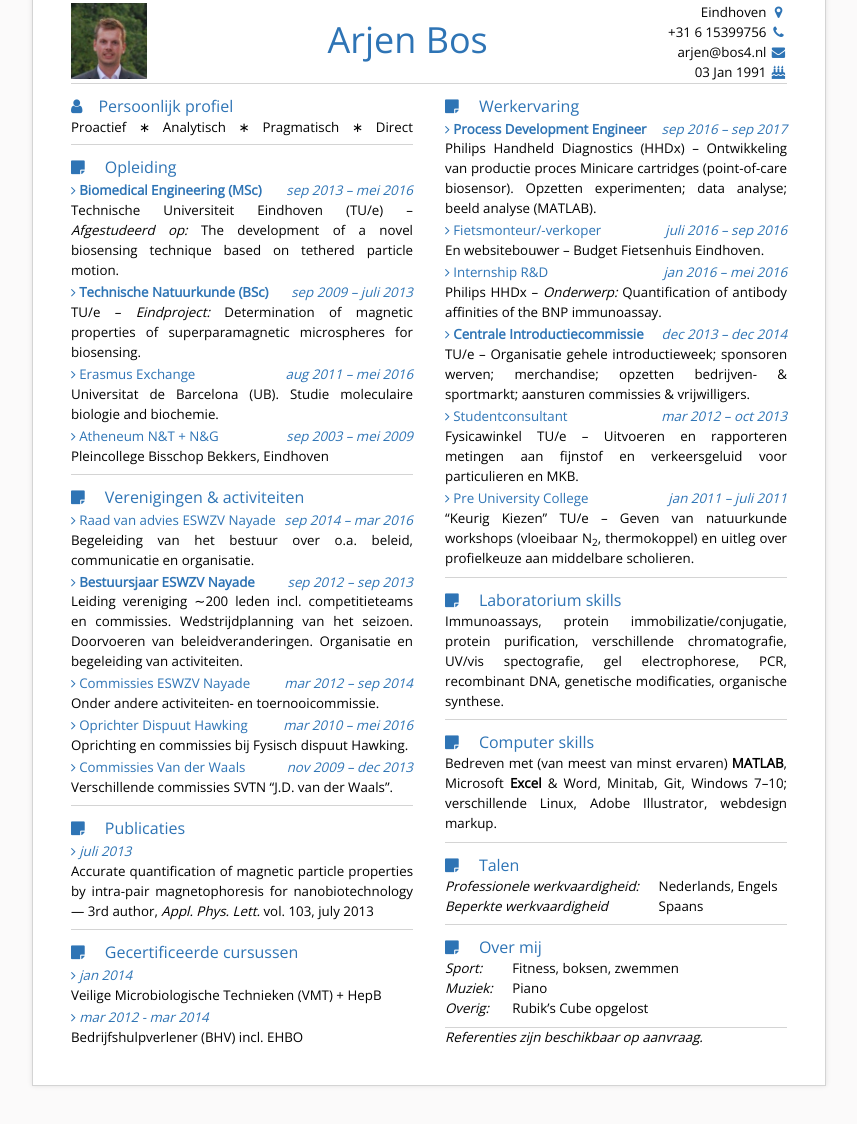
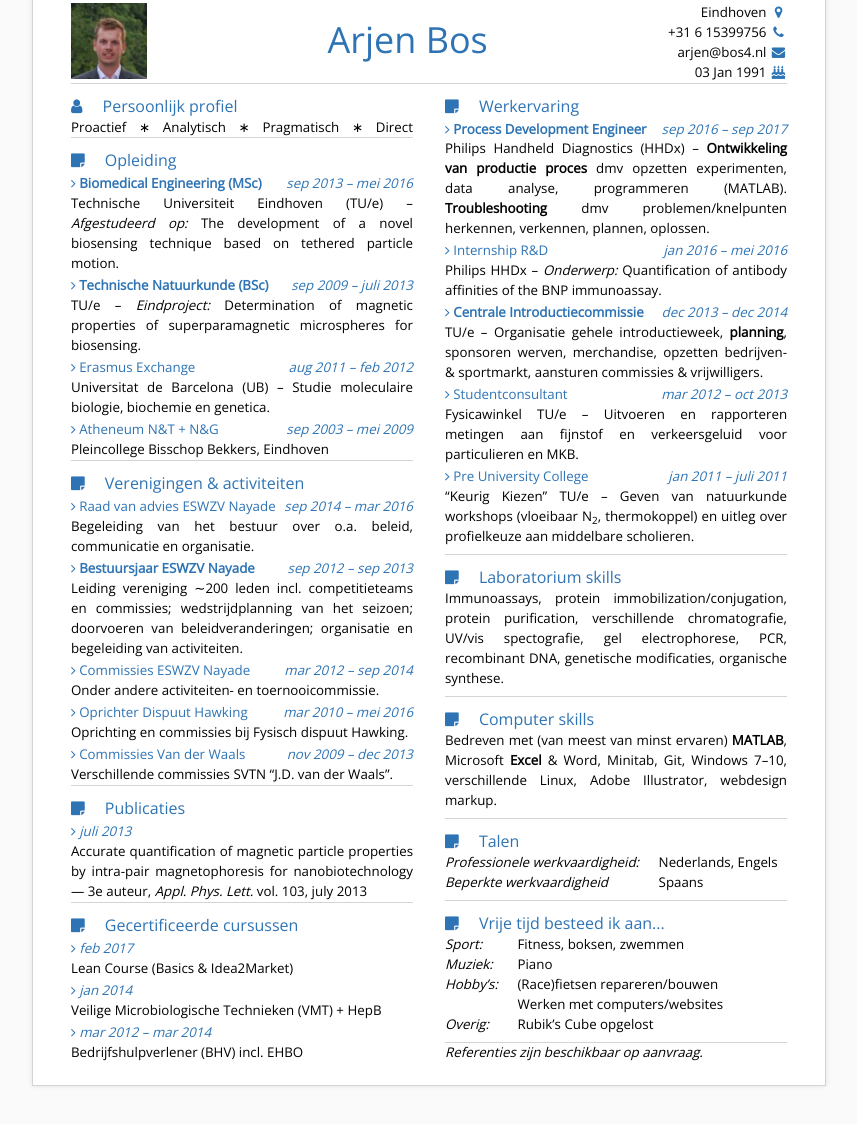
Before and after one commit to ab-os/cv, a plain HTML site: page cv.html in a window 1280 px wide. Shown: the part 74-1198 px from the top of the page, without its empty margins (211-1068 px from the left). Drawn offline with nearby package versions, Linux system fonts and the light colour scheme.

Commit message:
Added some PDFs and changes some <strong>s

```diff
--- a/cv.html
+++ b/cv.html
@@ -1,5 +1,5 @@
 <!DOCTYPE html>
-<html>
+<html lang="nl">
 
 <!-- Font Awesome -->
 <link href="https://maxcdn.bootstrapcdn.com/font-awesome/4.7.0/css/font-awesome.min.css" rel="stylesheet" integrity="sha384-wvfXpqpZZVQGK6TAh5PVlGOfQNHSoD2xbE+QkPxCAFlNEevoEH3Sl0sibVcOQVnN" crossorigin="anonymous">
@@ -47,7 +47,10 @@
 
 			<!-- Persoonlijk -->
 			<section class="cv-section">
-				<h2 class="no-icon"><i class="fa fa-user margin-right"></i>Persoonlijk profiel</h2>
+				<h2 class="no-icon"><i class="fa fa-user margin-right"></i>
+					<span lang="nl">Persoonlijk profiel</span>
+					<span lang="en">Personal profile</span>
+				</h2>
 				<div class="flex-container">
 					<span>Proactief</span>&lowast;<span>Analytisch</span>&lowast;<span>Pragmatisch</span>&lowast;<span>Direct</span>
 				</div>
@@ -57,13 +60,15 @@
 			<section class="cv-section">
 				<h2>Opleiding</h2>
 				<h3><strong>Biomedical Engineering (MSc)</strong><span class="date">sep 2013 - mei 2016</span></h3>
-				<p>Technische Universiteit Eindhoven (TU/e) &ndash; <i>Afgestudeerd op:</i> The development of a novel biosensing technique based on tethered particle motion.</p>
+				<p lang="nl">Technische Universiteit Eindhoven (TU/e) &ndash; <i>Afgestudeerd op:</i> The development of a novel biosensing technique based on tethered particle motion.</p>
+				<p lang="en">Eindhoven University of Technology (TU/e) &ndash; <i>Graduated on:</i> The development of a novel biosensing technique based on tethered particle motion.</p>
 
-				<h3><strong>Technische Natuurkunde (BSc)</strong><span class="date">sep 2009 - juli 2013</h3>
+				<h3><strong lang="nl">Technische Natuurkunde (BSc)</strong><strong lang="en">Applied Physics (BSc)</strong>
+					<span class="date">sep 2009 - juli 2013</h3>
 				<p>TU/e &ndash; <i>Eindproject:</i> Determination of magnetic properties of superparamagnetic microspheres for biosensing.</p>
 
-				<h3>Erasmus Exchange<span class="date">aug 2011 - mei 2016</span></h3>
-				<p>Universitat de Barcelona (UB). Studie moleculaire biologie and biochemie.</p>
+				<h3>Erasmus Exchange<span class="date">aug 2011 - feb 2012</span></h3>
+				<p>Universitat de Barcelona (UB) &ndash; Studie moleculaire biologie, biochemie en genetica.</p>
 
 				<h3>Atheneum N&amp;T + N&amp;G<span class="date">sep 2003 - mei 2009<span></h3>
 				<p>Pleincollege Bisschop Bekkers, Eindhoven</p>
@@ -76,7 +81,7 @@
 				<p>Begeleiding van het bestuur over o.a. beleid, communicatie en organisatie.</p>
 
 				<h3><strong>Bestuursjaar ESWZV Nayade</strong><span class="date">sep 2012 - sep 2013</span></h3>
-				<p>Leiding vereniging &sim;200 leden incl. competitieteams en commissies. Wedstrijdplanning van het seizoen. Doorvoeren van beleidveranderingen. Organisatie en begeleiding van activiteiten.</p>
+				<p>Leiding vereniging &sim;200 leden incl. competitieteams en commissies; wedstrijdplanning van het seizoen; doorvoeren van beleidveranderingen; organisatie en begeleiding van activiteiten.</p>
 
 				<h3>Commissies ESWZV Nayade<span class="date">mar 2012 - sep 2014</span></h3>
 				<p>Onder andere activiteiten- en toernooicommissie.</p>
@@ -92,16 +97,19 @@
 			<section class="cv-section">
 				<h2>Publicaties</h2>
 				<h3 class="italic">juli 2013</h3>
-				<p>Accurate quantification of magnetic particle properties by intra-pair magnetophoresis for nanobiotechnology &mdash; 3rd author, <i>Appl. Phys. Lett.</i> vol. 103, july 2013</p>
+				<p>Accurate quantification of magnetic particle properties by intra-pair magnetophoresis for nanobiotechnology &mdash; 3e auteur, <i>Appl. Phys. Lett.</i> vol. 103, july 2013</p>
 			</section>
 
 			<!-- Cursussen -->
 			<section class="cv-section">
 				<h2>Gecertificeerde cursussen</h2>
+				<h3 class="italic">feb 2017</h3>
+				<p>Lean Course (Basics &amp; Idea2Market)</p>
+
 				<h3 class="italic">jan 2014</h3>
 				<p>Veilige Microbiologische Technieken (VMT) + HepB</p>
 
-				<h3 class="italic">mar 2012 - mar 2014</h3>
+				<h3 class="italic">mar 2012 &ndash; mar 2014</h3>
 				<p>Bedrijfshulpverlener (BHV) incl. EHBO</p>
 			</section>
 
@@ -116,16 +124,13 @@
 			<section class="cv-section">
 				<h2>Werkervaring</h2>
 				<h3><strong>Process Development Engineer</strong><span class="date">sep 2016 - sep 2017</span></h3>
-				<p>Philips Handheld Diagnostics (HHDx) &ndash; Ontwikkeling van productie proces Minicare cartridges (point-of-care biosensor). Opzetten experimenten; data analyse; beeld analyse (MATLAB).</p>
-
-				<h3>Fietsmonteur/-verkoper<span class="date">juli 2016 - sep 2016</span></h3>
-				<p>En websitebouwer &ndash; Budget Fietsenhuis Eindhoven.</p>
+				<p>Philips Handheld Diagnostics (HHDx) &ndash; <strong>Ontwikkeling van productie proces</strong> dmv opzetten experimenten, data analyse, programmeren (MATLAB). <strong>Troubleshooting</strong> dmv problemen/knelpunten herkennen, verkennen, plannen, oplossen.</p>
 
 				<h3>Internship R&amp;D<span class="date">jan 2016 - mei 2016</span></h3>
 				<p>Philips HHDx &ndash; <i>Onderwerp:</i> Quantification of antibody affinities of the BNP immunoassay.</p>
 
 				<h3><strong>Centrale Introductiecommissie</strong><span class="date">dec 2013 - dec 2014</span></h3>
-				<p>TU/e &ndash; Organisatie gehele introductieweek; sponsoren werven; merchandise; opzetten bedrijven- &amp; sportmarkt; aansturen commissies &amp; vrijwilligers.
+				<p>TU/e &ndash; Organisatie gehele introductieweek, <strong>planning</strong>, sponsoren werven, merchandise, opzetten bedrijven- &amp; sportmarkt, aansturen commissies &amp; vrijwilligers.
 
 				<h3>Studentconsultant<span class="date">mar 2012 - oct 2013</span></h3>
 				<p>Fysicawinkel TU/e &ndash; Uitvoeren en rapporteren metingen aan fijnstof en verkeersgeluid voor particulieren en MKB.</p>
@@ -137,13 +142,13 @@
 			<!-- Lab -->
 			<section class="cv-section">
 				<h2>Laboratorium skills</h2>
-				<p>Immunoassays, protein immobilizatie/conjugatie, protein purification, verschillende chromatografie, UV/vis spectografie, gel electrophorese, PCR, recombinant DNA, genetische modificaties, organische synthese.
+				<p>Immunoassays, protein immobilization/conjugation, protein purification, verschillende chromatografie, UV/vis spectografie, gel electrophorese, PCR, recombinant DNA, genetische modificaties, organische synthese.
 			</section>
 
 			<!-- Computer -->
 			<section class="cv-section">
 				<h2>Computer skills</h2>
-				<p>Bedreven met (van meest van minst ervaren) <strong>MATLAB</strong>, Microsoft <strong>Excel</strong> &amp; Word, Minitab, Git, Windows 7&ndash;10; verschillende Linux, Adobe Illustrator, webdesign markup.</p>
+				<p>Bedreven met (van meest van minst ervaren) <strong>MATLAB</strong>, Microsoft <strong>Excel</strong> &amp; Word, Minitab, Git, Windows 7&ndash;10, verschillende Linux, Adobe Illustrator, webdesign markup.</p>
 			</section>
 
 			<!-- Talen -->
@@ -155,9 +160,9 @@
 
 			<!-- Over mij -->
 			<section class="cv-section">
-				<h2>Over mij</h2>
-				<span class="inline italic margin-right">Sport:<br>Muziek:<br>Overig:</span>
-				<span class="inline">Fitness, boksen, zwemmen<br>Piano<br>Rubik&rsquo;s Cube opgelost</span>
+				<h2>Vrije tijd besteed ik aan...</h2>
+				<span class="inline italic margin-right">Sport:<br>Muziek:<br>Hobby&rsquo;s:<br><br>Overig:</span>
+				<span class="inline">Fitness, boksen, zwemmen<br>Piano<br>(Race)fietsen repareren/bouwen<br>Werken met computers/websites<br>Rubik&rsquo;s Cube opgelost</span>
 			</section>
 
 			<!-- Referenties -->
--- a/cv.js
+++ b/cv.js
@@ -11,3 +11,20 @@
 
 // Add icon to h2, expect for the no-icon
 $(".cv-section > h2").not(".no-icon").prepend('<i class="fa fa-sticky-note margin-right"></i>&nbsp;');
+
+// Get the HTML language
+var lang = document.documentElement.lang;
+// Hide all other languages
+$("*").not(":lang(" + lang + ")").hide();
+
+// If English replace the date months
+if(lang == "en") {
+	$(".cv-section > h3 > .date").each( function() {
+		var text = $(this).text();
+		text = text.replace("mei", "may");
+		text = text.replace("juni", "june");
+		text = text.replace("juli", "july");
+		text = text.replace("okt", "oct");
+		$(this).html(text);
+	});
+}
```
Also changed, not shown: 3 other files.
